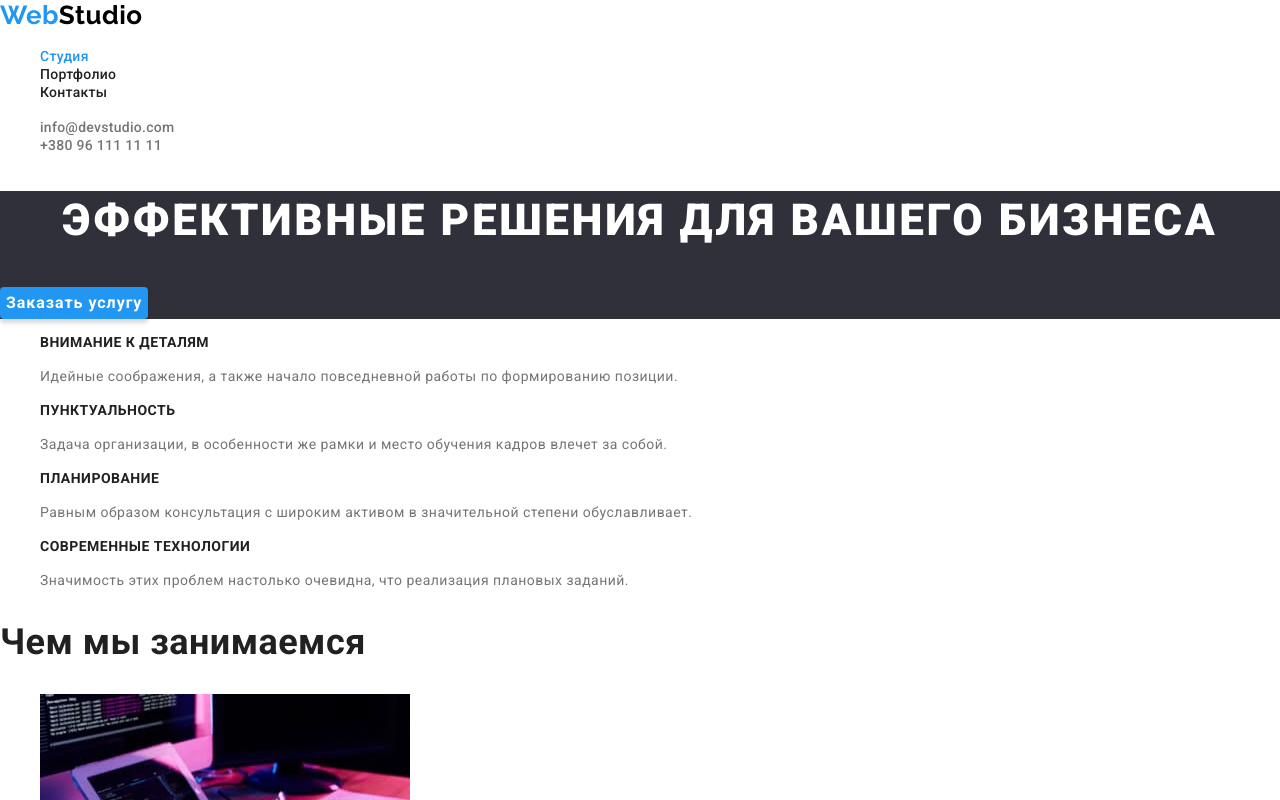
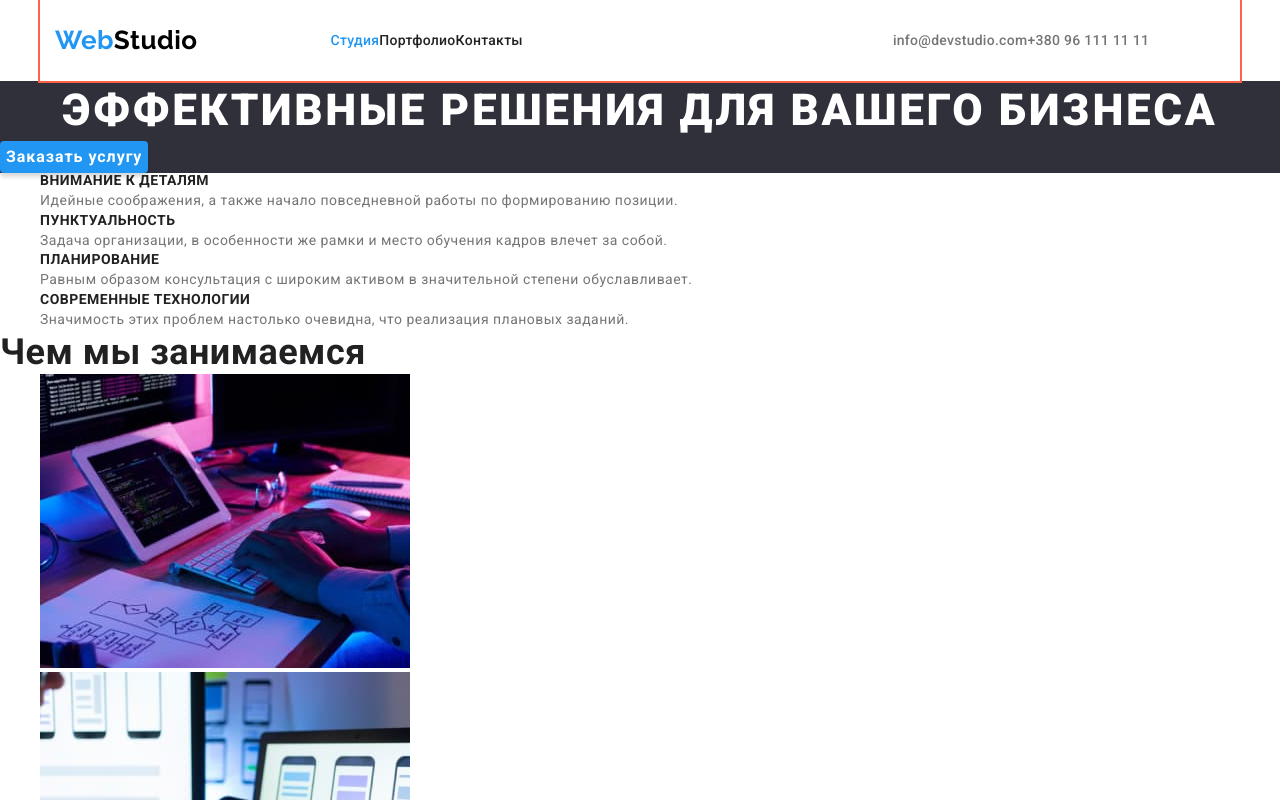
Before and after one commit to Inna2609/goit-markup-hw-03, a plain HTML site: page index.html in a window 1280 px wide. Shown: the top 800 px of the page. Drawn offline with nearby package versions, Linux system fonts and the light colour scheme.

Commit message:
добавляет стили на страницу index

```diff
--- a/css/styles.css
+++ b/css/styles.css
@@ -6,6 +6,13 @@
   --primary-white-color: #ffffff;
   --secondary-darkgray-color: #2f303a;
   --third-title-color: #f5f4fa;
+}
+p, h1, h2, h3, h4, h5, h6 {
+  margin: 0;
+}
+ul {
+  margin: 0;
+
 }
 
 body {
@@ -19,6 +26,15 @@ body {
 .header {
   background-color: var(--primary-white-color);
 }
+.container {
+  width: 1200px;
+  margin: 0 auto;
+  padding: 0 15px;
+  outline: 2px solid tomato;
+  display: flex;
+  align-items: center;
+  }
+
 /* LOGO */
 .header-logo {
   font-family: 'Raleway', sans-serif;
@@ -26,20 +42,34 @@ body {
   line-height: 1.19;
   color: var(--accent-color);
   text-decoration: none;
-}
+  margin-right: 93px;
+  margin-top: 25px;
+  margin-bottom: 25px;
+  }
 .list {
   list-style: none;
+  display: flex;
 }
 .logo-color {
   color: var(--title-text-color);
 }
 /* NAVIGATION */
+.page-nav {
+  display: flex;
+  align-items: center;
+  }
 .nav-link {
   color: var(--primary-text-color);
   font-weight: 500;
   font-size: 14px;
   letter-spacing: 0.02em;
-}
+  }
+ .menu-nav {
+   margin-right: 330px;
+ }
+ .nav-item {
+
+ }
 .nav-link:hover,
 .nav-link:focus {
   color: var(--accent-color);
@@ -51,6 +81,7 @@ body {
   color: var(--accent-color);
 }
 /* CONTACTS */
+
 .contact-link {
   color: var(--secondary-text-color);
   font-weight: 500;
@@ -61,6 +92,7 @@ body {
 .contact-link:focus {
   color: var(--accent-color);
 }
+
 /* ---------MAIN--------- */
 .hero {
   background-color: var(--secondary-darkgray-color);
@@ -88,7 +120,7 @@ body {
   box-shadow: 0px 4px 4px rgba(0, 0, 0, 0.15);
   border-radius: 4px;
   border: 0;
-}
+  }
 /* ------OUR ADVANTAGES------ */
 .features {
   background-color: var(--primary-white-color);
```
